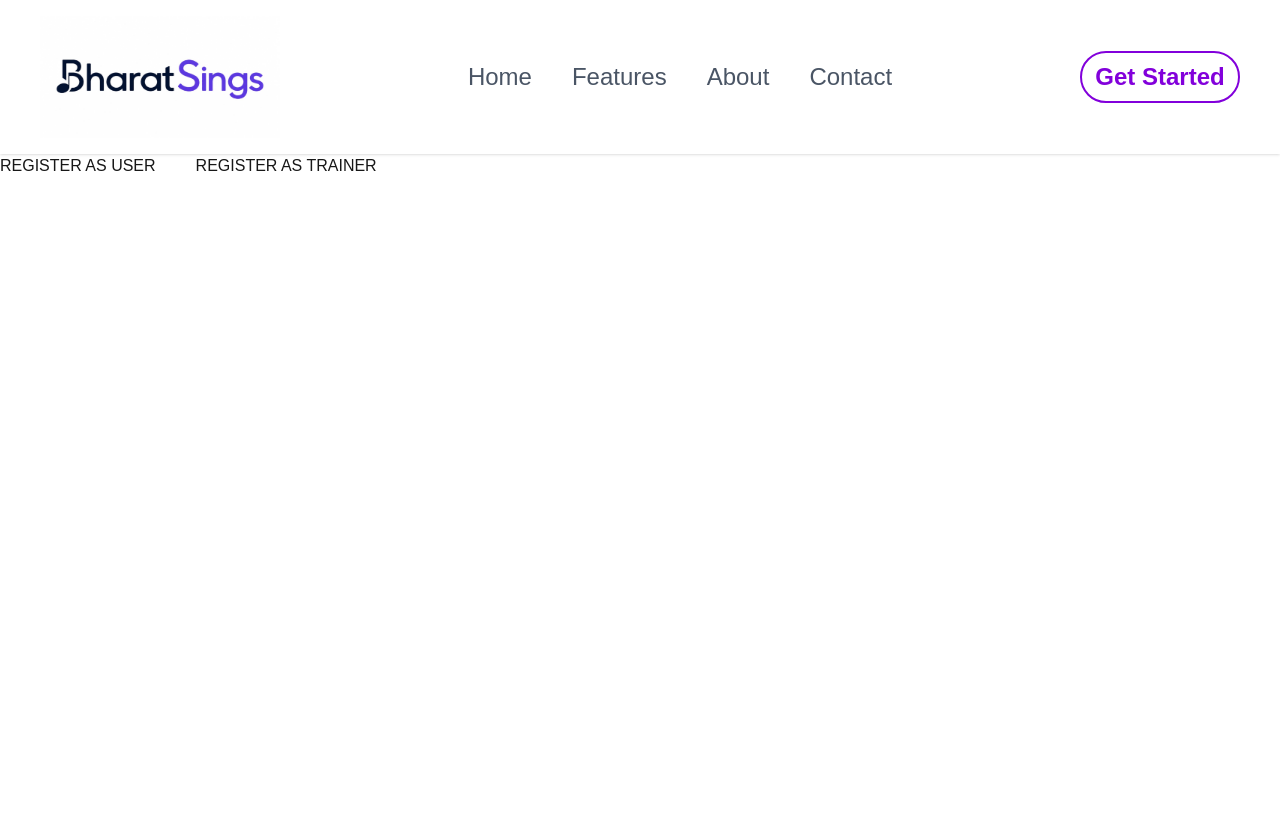
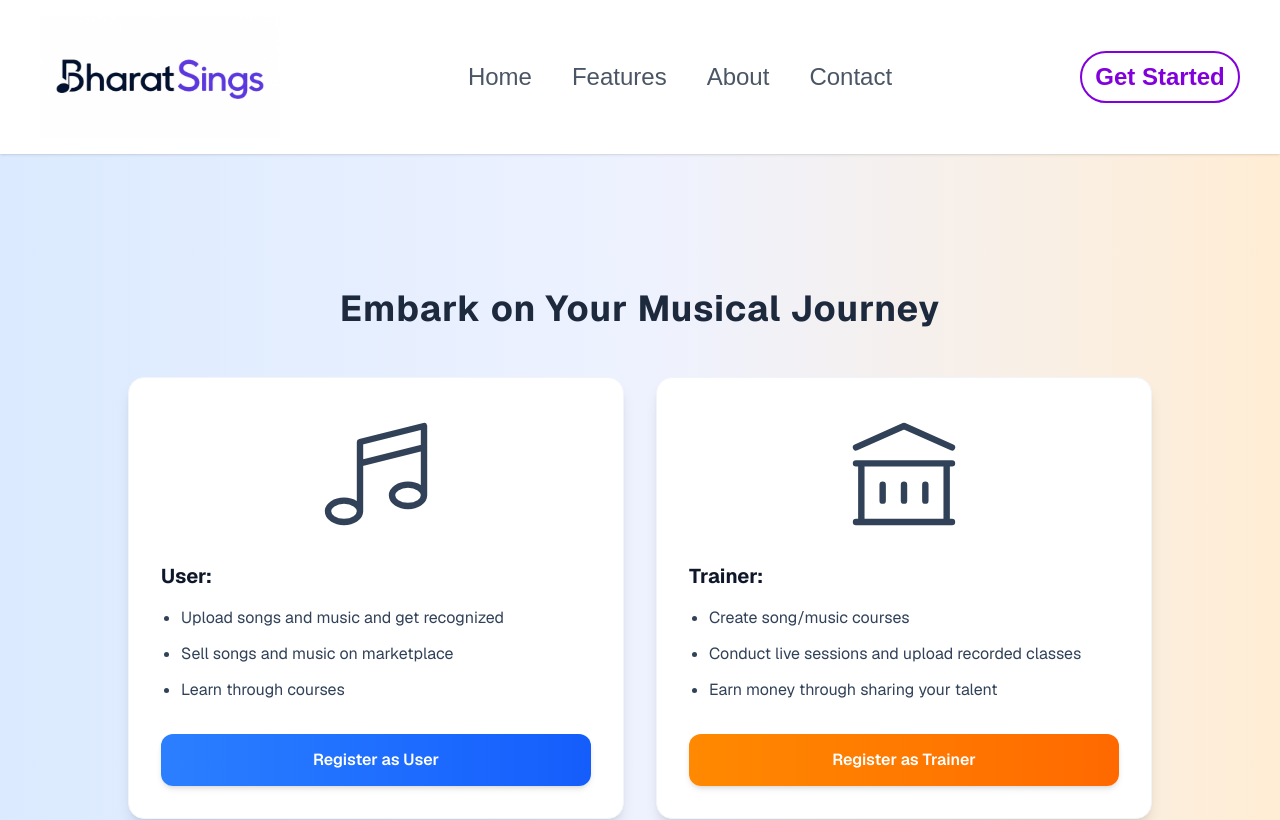
Before and after one commit to Bharat-Sings/BharatSings, a Next.js app: page /RegisterUserOrTrainer in a window 1280 px wide. Shown: the top 820 px of the page. Built offline with nearby package versions, Linux system fonts and the light colour scheme.

Commit message:
Updated RegisterOrTrainer.js

```diff
--- /dev/null
+++ b/src/app/(public)/LoginTrainer/page.js
@@ -0,0 +1,153 @@
+"use client";
+
+import React from "react";
+// Using lucide-react for UI icons
+import { Mail, Lock, LogIn } from "lucide-react";
+import { useAuth } from "@/app/context/AuthContext";
+import { useRouter } from "next/navigation";
+
+function LoginTrainer() {
+  // Individual field states for the login page
+  const [email, setEmail] = React.useState("");
+  const [password, setPassword] = React.useState("");
+  const [rememberMe, setRememberMe] = React.useState(false);
+
+  const router = useRouter();
+
+  const { login } = useAuth();
+
+  const NEXT_PUBLIC_API_BASE = process.env.NEXT_PUBLIC_BACKEND_URI;
+
+  const handleSubmit = async (e) => {
+    e.preventDefault();
+    // Handle login verification logic here
+    try {
+      const response = await fetch(`${NEXT_PUBLIC_API_BASE}/api/v1/users/login`, {
+        method: "POST",
+        headers: {
+          "Content-Type": "application/json",
+        },
+        credentials: "include",
+        body: JSON.stringify({
+          email,
+          password
+        }),
+      });
+
+      const data = await response.json();
+
+      if (!response.ok) {
+        alert(data.message);
+        return;
+      }
+
+      login(data.user, data.accessToken);
+      router.push("/dashboard");
+    } catch (err) {
+      console.log(err);
+    }
+  };
+
+  return (
+    <div className="flex min-h-screen items-center justify-center bg-[#F8F9FA] p-4">
+      {/* --- CARD CONTAINER --- */}
+      <div className="w-full max-w-md rounded-[24px] bg-[#13131A] p-8 shadow-2xl text-center">
+
+        {/* --- TOP AVATAR / ICON HEADER --- */}
+        <div className="mx-auto mb-5 flex h-14 w-14 items-center justify-center rounded-full bg-[#1C1A2E] border border-[#3A2570]">
+          <LogIn className="h-6 w-6 text-[#7F56D9]" />
+        </div>
+
+        {/* --- HEADER TEXT --- */}
+        <h2 className="text-2xl font-semibold text-white tracking-wide">
+          Welcome Back
+        </h2>
+        <p className="mt-1 text-xs text-gray-400">
+          Login to continue your musical journey
+        </p>
+
+        {/* --- LOGIN FORM --- */}
+        <form onSubmit={handleSubmit} className="mt-8 space-y-4">
+
+          {/* 1. EMAIL INPUT */}
+          <div className="relative rounded-xl bg-[#1C1C24] border border-gray-800 focus-within:border-[#7F56D9] transition-all p-3 text-left">
+            <span className="absolute left-4 top-1/2 -translate-y-1/2 text-gray-500">
+              <Mail size={18} />
+            </span>
+            <div className="pl-8 flex flex-col">
+              <label className="text-[10px] font-medium text-gray-400 uppercase tracking-wider">
+                Email
+              </label>
+              <input
+                type="email"
+                value={email}
+                onChange={(e) => setEmail(e.target.value)}
+                placeholder="Enter your email"
+                className="w-full bg-transparent text-sm text-white placeholder-gray-600 focus:outline-none mt-0.5"
+                required
+              />
+            </div>
+          </div>
+
+          {/* 2. PASSWORD INPUT */}
+          <div className="relative rounded-xl bg-[#1C1C24] border border-gray-800 focus-within:border-[#7F56D9] transition-all p-3 text-left">
+            <span className="absolute left-4 top-1/2 -translate-y-1/2 text-gray-500">
+              <Lock size={18} />
+            </span>
+            <div className="pl-8 flex flex-col">
+              <label className="text-[10px] font-medium text-gray-400 uppercase tracking-wider">
+                Password
+              </label>
+              <input
+                type="password"
+                value={password}
+                onChange={(e) => setPassword(e.target.value)}
+                placeholder="Enter your password"
+                className="w-full bg-transparent text-sm text-white placeholder-gray-600 focus:outline-none mt-0.5"
+                required
+              />
+            </div>
+          </div>
+
+          {/* --- REMEMBER ME & FORGOT PASSWORD ACTIONS --- */}
+          <div className="flex items-center justify-between pt-1 px-1">
+            <label className="flex items-center gap-2 cursor-pointer select-none">
+              <input
+                type="checkbox"
+                checked={rememberMe}
+                onChange={(e) => setRememberMe(e.target.checked)}
+                className="h-4 w-4 rounded border-gray-800 bg-[#1C1C24] text-[#6366F1] focus:ring-0 focus:ring-offset-0"
+              />
+              <span className="text-xs text-gray-400">Remember me</span>
+            </label>
+            <a
+              href="/forgot-password"
+              className="text-xs font-medium text-[#7F56D9] hover:underline"
+            >
+              Forgot Password?
+            </a>
+          </div>
+
+          {/* --- LOGIN BUTTON --- */}
+          <button
+            type="submit"
+            className="w-full rounded-xl bg-[#6366F1] py-3.5 text-sm font-semibold tracking-wide text-white uppercase transition-all duration-200 hover:bg-[#5356E2] active:scale-[0.99] focus:outline-none mt-6 shadow-lg shadow-indigo-600/20"
+          >
+            Login
+          </button>
+        </form>
+
+        {/* --- FOOTER REDIRECT --- */}
+        <p className="mt-8 text-xs text-gray-500">
+          Don't have an account?{" "}
+          <a href="/Register" className="text-[#6366F1] hover:underline font-medium ml-1">
+            Register
+          </a>
+        </p>
+
+      </div>
+    </div>
+  );
+}
+
+export default LoginTrainer;
--- /dev/null
+++ b/src/app/(public)/LoginUserOrTrainer/page.js
@@ -0,0 +1,25 @@
+"use client";
+
+import React from "react";
+import { useRouter } from "next/navigation";
+
+export default function LoginUserOrTrainer() {
+    const router = useRouter();
+
+    return (
+        <div className="flex gap-10">
+            <button className=""
+            onClick={() => {
+                router.push("/Login");
+            }}>
+                LOGIN AS USER
+            </button>
+            <button className=""
+            onClick = {() => {
+                router.push("/LoginTrainer");
+            }}>
+                LOGIN AS TRAINER
+            </button>
+        </div>
+    )
+}
--- a/src/app/(public)/RegisterUserOrTrainer/page.js
+++ b/src/app/(public)/RegisterUserOrTrainer/page.js
@@ -7,19 +7,68 @@ export default function RegisterUserOrTrainer() {
     const router = useRouter();
 
     return (
-        <div className="flex gap-10">
-            <button className=""
-            onClick={() => {
-                router.push("/Register");
-            }}>
-                REGISTER AS USER
-            </button>
-            <button className=""
-            onClick = {() => {
-                router.push("/RegisterTrainer");
-            }}>
-                REGISTER AS TRAINER
-            </button>
+        <div className="min-h-screen w-full flex flex-col items-center justify-center bg-gradient-to-r from-blue-100 via-indigo-50 to-orange-100 p-6 font-sans">
+            {/* Title */}
+            <h1 className="text-3xl md:text-4xl font-bold text-slate-800 mb-12 text-center tracking-wide">
+                Embark on Your Musical Journey
+            </h1>
+
+            {/* Container for Cards */}
+            <div className="flex flex-col md:flex-row gap-8 max-w-5xl w-full justify-center items-stretch">
+
+                {/* User Card */}
+                <div className="flex-1 bg-white rounded-2xl shadow-lg border border-slate-100 p-8 flex flex-col items-center text-left transition-transform hover:scale-[1.01]">
+                    {/* User Icon Placeholder */}
+                    <div className="w-32 h-32 flex items-center justify-center mb-6">
+                        <svg className="w-full h-full text-slate-700" fill="none" viewBox="0 0 24 24" stroke="currentColor" strokeWidth={1.2}>
+                            <path strokeLinecap="round" strokeLinejoin="round" d="M9 19V6l12-3v13M9 19c0 1.105-1.343 2-3 2s-3-.895-3-2 1.343-2 3-2 3 .895 3 2zm12-3c0 1.105-1.343 2-3 2s-3-.895-3-2 1.343-2 3-2 3 .895 3 2zM9 10l12-3" />
+                        </svg>
+                    </div>
+
+                    <div className="w-full flex-1">
+                        <h2 className="text-xl font-bold text-slate-900 mb-4">User:</h2>
+                        <ul className="space-y-3 text-slate-700 text-sm md:text-base list-disc pl-5 mb-8">
+                            <li>Upload songs and music and get recognized</li>
+                            <li>Sell songs and music on marketplace</li>
+                            <li>Learn through courses</li>
+                        </ul>
+                    </div>
+
+                    <button
+                        onClick={() => router.push("/Register")}
+                        className="w-full py-3.5 bg-gradient-to-r from-blue-500 to-blue-600 hover:from-blue-600 hover:to-blue-700 text-white font-semibold rounded-xl shadow-md transition-colors text-center"
+                    >
+                        Register as User
+                    </button>
+                </div>
+
+                {/* Trainer Card */}
+                <div className="flex-1 bg-white rounded-2xl shadow-lg border border-slate-100 p-8 flex flex-col items-center text-left transition-transform hover:scale-[1.01]">
+                    {/* Trainer Icon Placeholder */}
+                    <div className="w-32 h-32 flex items-center justify-center mb-6">
+                        <svg className="w-full h-full text-slate-700" fill="none" viewBox="0 0 24 24" stroke="currentColor" strokeWidth={1.2}>
+                            <path strokeLinecap="round" strokeLinejoin="round" d="M8 14v3m4-3v3m4-3v3M3 21h18M3 10h18M3 7l9-4 9 4M4 10h16v11H4V10z" />
+                        </svg>
+                    </div>
+
+                    <div className="w-full flex-1">
+                        <h2 className="text-xl font-bold text-slate-900 mb-4">Trainer:</h2>
+                        <ul className="space-y-3 text-slate-700 text-sm md:text-base list-disc pl-5 mb-8">
+                            <li>Create song/music courses</li>
+                            <li>Conduct live sessions and upload recorded classes</li>
+                            <li>Earn money through sharing your talent</li>
+                        </ul>
+                    </div>
+
+                    <button
+                        onClick={() => router.push("/RegisterTrainer")}
+                        className="w-full py-3.5 bg-gradient-to-r from-orange-400 to-orange-500 hover:from-orange-500 hover:to-orange-600 text-white font-semibold rounded-xl shadow-md transition-colors text-center"
+                    >
+                        Register as Trainer
+                    </button>
+                </div>
+
+            </div>
         </div>
-    )
+    );
 }
```
